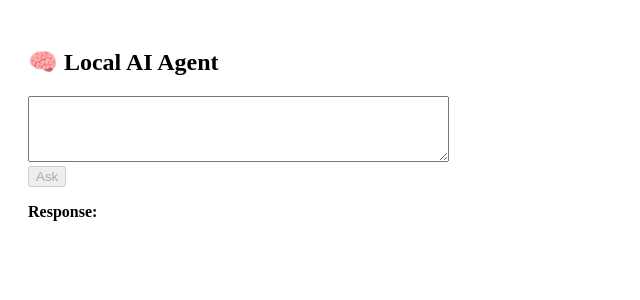
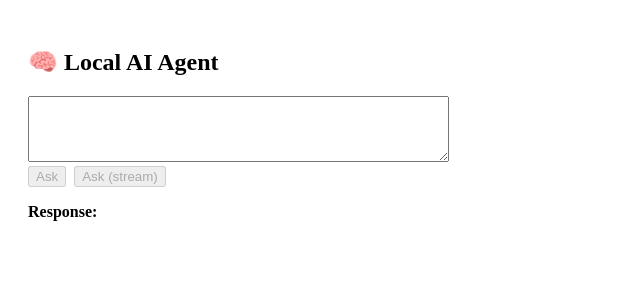
Before and after one commit to zakaria-statistics/llm-ai-project, a React (Vite) app in the folder frontend/: page / in a window 1280 px wide. Shown: the top 300 px of the page, without its empty margins (0-640 px from the left). Built offline with nearby package versions, Linux system fonts and the light colour scheme.

Commit message:
fix: pseudo commit

```diff
--- a/frontend/src/App.jsx
+++ b/frontend/src/App.jsx
@@ -74,6 +74,9 @@ function App() {
       <button onClick={askAgent} disabled={loading || !prompt.trim()}>
         {loading ? "Loading..." : "Ask"}
       </button>
+      <button onClick={askAgentStream} disabled={loading || !prompt.trim()} style={{ marginLeft: 8 }}>
+        {loading ? "Streaming..." : "Ask (stream)"}
+      </button>
       {loading && <div>⏳ Waiting for response...</div>}
       {error && <div style={{ color: 'red' }}>Error: {error}</div>}
       <p><strong>Response:</strong> {typeof response === "string" ? response : JSON.stringify(response)}</p>
```
